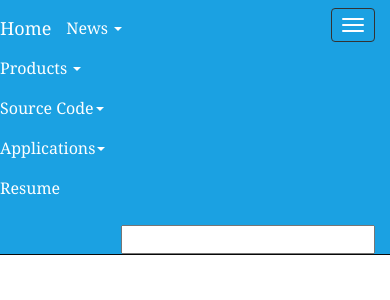
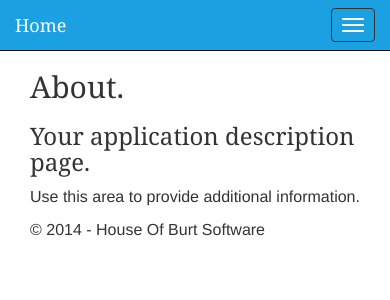
Before and after one commit to ChargerIIC/HouseOfBurtWeb, an ASP.NET MVC app: page /Home/About in a window 390 px wide. Shown: the top 300 px of the page. Run offline with ASP.NET Core 8 and stand-ins for ASP.NET MVC 5, Linux system fonts and the light colour scheme; the project's own start-up code is not run, and a stand-in starts its controllers and pages; some libraries are stand-ins or nearby versions.

Commit message:
Navbar update, Defect fix for responsive menu sizing

```diff
--- a/HouseOfBurt/Content/css/Site.css
+++ b/HouseOfBurt/Content/css/Site.css
@@ -15,7 +15,7 @@ p {
     padding-right: 15px;
 }
 
-.navbar-inverse {
+.navbar-inverse, .navbar-header, .navbar-collapse, .navbar>.container-fluid {
     background-color: rgb(27, 161, 226);
 
 }
@@ -30,6 +30,10 @@ p {
 
 .navbar-inverse .navbar-brand {
 color: #ffffff;
+}
+
+.navbar-nav.navbar-right:last-child {
+    margin-right: 10px;
 }
 
 /* Carousel base class */
@@ -118,6 +122,11 @@ textarea {
     padding:2px 4px;
 }
 
+
+.padRight20 {
+    margin-right: 20px;
+}
+
 .hOffset10{padding-left: 10px}
 
 .vOffset5 {
--- a/HouseOfBurt/Views/Shared/_Layout.cshtml
+++ b/HouseOfBurt/Views/Shared/_Layout.cshtml
@@ -8,24 +8,26 @@
     @RenderSection("Meta", required:false)
 </head>
     <body>
-
+        <div class="container-fluid">
             <div role="navigation" class="navbar navbar-default navbar-inverse navbar-fixed-top">
-            <div class="container">
+                <div class="container-fluid">
                     <div class="navbar-header">
                         <button type="button" class="navbar-toggle" data-toggle="collapse" data-target=".navbar-collapse">
                             <span class="icon-bar"></span>
                             <span class="icon-bar"></span>
                             <span class="icon-bar"></span>
                         </button>
+                        @Html.ActionLink("Home", "Index", "Home", null, new { @class = "navbar-brand" })
+                    </div>
+                    <div class="navbar-collapse collapse">
                         <ul class="nav navbar-nav navbar-inverse">
-                        <li>@Html.ActionLink("Home", "Index", "Home", null, new { @class = "navbar-brand" })</li>
                             <li class="dropdown">
                                 <a href="#" class="dropdown-toggle" data-toggle="dropdown" role="button">News <span class="caret"></span></a>
                                 <ul class="dropdown-menu" role="menu">
-                                <li>@Html.ActionLink("Software News", "Category", "News", new { @category = "Software"}, new { @role="menuitem"})</li>
-                                <li>@Html.ActionLink("Blog Posts", "Category", "News", new { @category = "Personal"},new { @role="menuitem" })</li>
+                                    <li>@Html.ActionLink("Software News", "Category", "News", new { @category = "Software" }, new { @role = "menuitem" })</li>
+                                    <li>@Html.ActionLink("Blog Posts", "Category", "News", new { @category = "Personal" }, new { @role = "menuitem" })</li>
                                     <li class="divider"></li>
-                                <li>@Html.ActionLink("All News", "Index", "News", null, new { @role="menuitem"})</li>
+                                    <li>@Html.ActionLink("All News", "Index", "News", null, new { @role = "menuitem" })</li>
                                 </ul>
                             </li>
                             <li class="dropdown">
@@ -35,10 +37,9 @@
                                     <li>@Html.ActionLink("HP Warranty Reporter", "Detail", "Product", new { @id = 2 }, new { @role = "menuitem" })</li>
                                     <li>@Html.ActionLink("File Zapper", "Detail", "Product", new { @id = 3 }, new { @role = "menuitem" })</li>
                                     <li>@Html.ActionLink("Deal O Round", "Detail", "Product", new { @id = 4 }, new { @role = "menuitem" })</li>
-                                <li>@Html.ActionLink("All Products", "Index", "Product",null,new { @role="menuitem" })</li>
+                                    <li>@Html.ActionLink("All Products", "Index", "Product", null, new { @role = "menuitem" })</li>
                                 </ul>
                             </li>
-                        <li>
                             <li class="dropdown">
                                 <a href="#" class="dropdown-toggle" data-toggle="dropdown">Source Code<span class="caret"></span></a>
                                 <ul class="dropdown-menu" role="menu">
@@ -53,15 +54,20 @@
                                     <li>@Html.ActionLink("All Applications", "Index", "Application", null, new { @role = "menuitem" })</li>
                                 </ul>
                             </li>
-                        <li>@Html.ActionLink("Resume", "Resume", "Home")</li>
+                            <li class="navbar-link">@Html.ActionLink("Resume", "Resume", "Home")</li>
                         </ul>
-                </div>
+                        <ul class="nav navbar-nav navbar-right">
+                            <li>
                                 @using (Html.BeginForm("Search", "Home"))
                                 {
-                    @Html.TextBox("search",null, new{ @class="pull-right"})
+                                    @Html.TextBox("search", null, new { @class = "" })
+                                    <a class="glyphicon glyphicon-search padRight20"></a>
                                 }
+                            </li>
+                        </ul>
+
                     </div>
-
+                </div>
             </div>
 
             <div class="container-fluid">
@@ -81,7 +87,6 @@
                         <footer>
                             <p>&copy; @DateTime.Now.Year - House Of Burt Software</p>
                         </footer>
-
                     </div>
                 </div>
             </div>
@@ -94,5 +99,6 @@
             @Scripts.Render("~/bundles/bootstrap")
             @RenderSection("scripts", required: false)
             @Scripts.Render("~/bundles/layoutjs")
+        </div>
     </body>
 </html>
```
Lines whose indentation alone changed are shown as unchanged.
